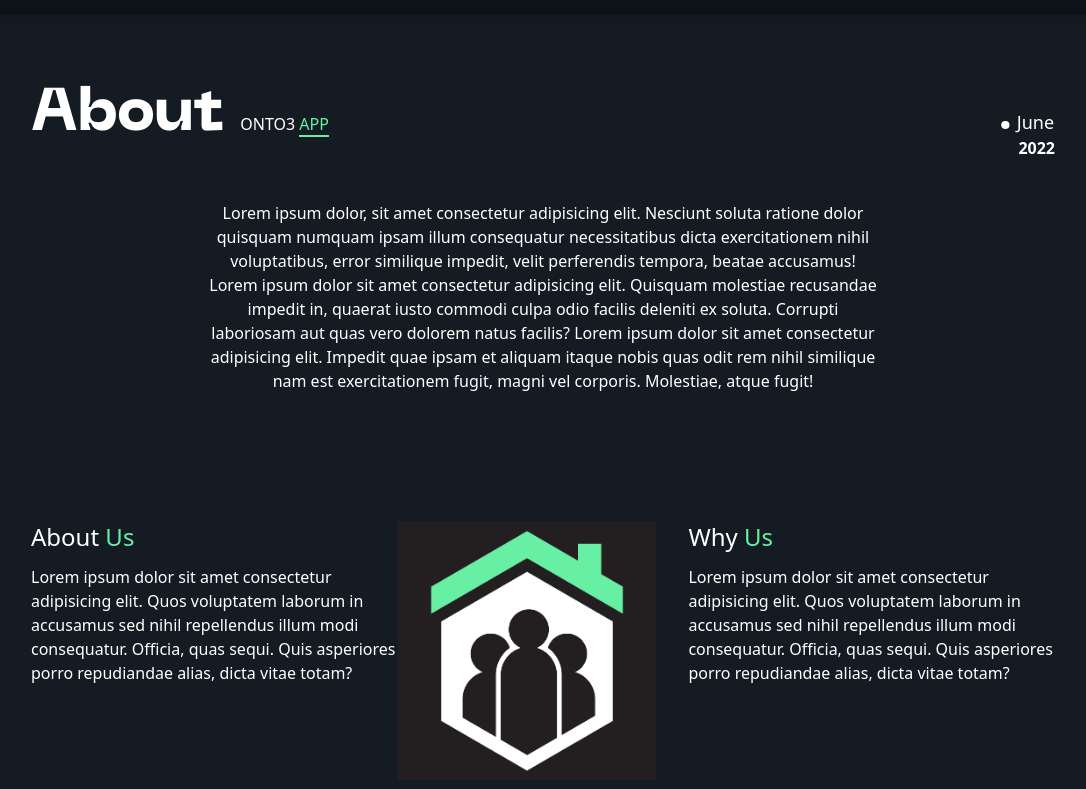
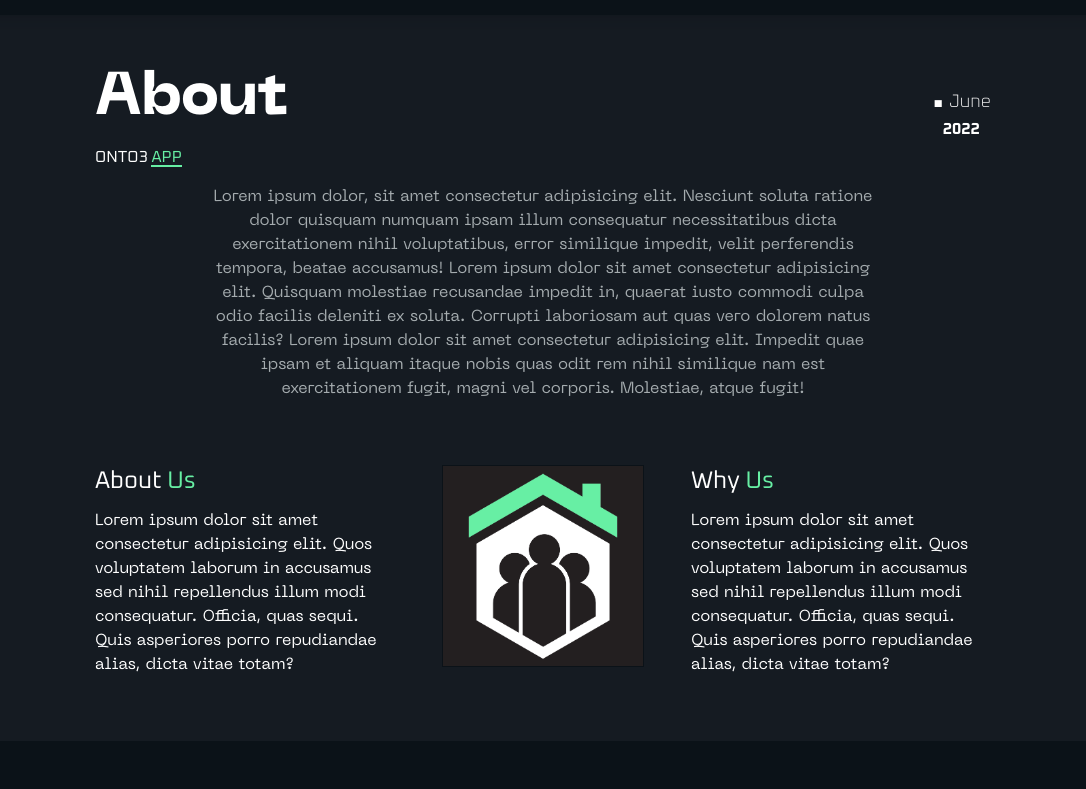
Before and after one commit to Theo-flux/onto3, a React (Vite) app: page / in a window 1280 px wide. Shown: the part 611-1400 px from the top of the page, without its empty margins (97-1183 px from the left). Built offline with nearby package versions, Linux system fonts and the light colour scheme.

Commit message:
about setion refactor

```diff
--- a/src/components/Newsletter.jsx
+++ b/src/components/Newsletter.jsx
@@ -9,7 +9,7 @@ function Newsletter({className}) {
             <p className="text-[13px] text-gray">Get early access to our news & releases</p>
         </div>
 
-        <form className="flex justify-between items-center bg-[#a5acaf50] px-2 py-2">
+        <form className="flex justify-between items-center bg-[#a5acaf50] px-2 py-2 border border-gray">
             <input
                 className="w-[60%] placeholder:text-gray placeholder:font-oxanium placeholder:text-xs md:text-base text-sm text-oxanium bg-transparent py-2 outline-0 text-gray"
                 placeholder="Enter your Email Address"
--- a/src/components/about/About.jsx
+++ b/src/components/about/About.jsx
@@ -1,42 +1,47 @@
 import React from "react";
 import { Section, Text, Title, Tag, Div } from "../../shared";
 import nft from "../../images/nft.png";
-import about from "../../images/about-2.png"
+import about from "../../images/about-2.png";
 
 function About() {
   return (
     <Section id="about" className={"bg-black"}>
      <Div>
-        <div className="flex flex-col md:flex-row justify-between mb-10 mt-4 items-center">
-          <div>
-            <Title className="inline-block">About</Title> <span className="text-white ml-3 ">ONTO3 <span className="text-green border-b-2">APP</span></span>
+       <div className="w-full mx-auto max-w-4xl">
+        <div className="flex justify-between mb-4 items-start font-oxanium">
+          <div className="flex flex-col">
+            <Title>About</Title>
+            <span className="text-white">ONTO3 <span className="text-green border-b-2">APP</span></span>
           </div>
-          <div>
+          <div className="font-oxanium flex flex-col justify-center items-center">
              <span className="text-white text-lg font-thin"><span className="text-5xl font-bold">.</span> June</span>
-             <span className="font-bold text-white block ml-5">2022</span>
+             <span className="font-bold text-white block">2022</span>
+          </div>
+        </div>
+        <div className="text-white md:text-center w-full mx-auto max-w-2xl font-oxanium text-gray">
+          <Text className="">Lorem ipsum dolor, sit amet consectetur adipisicing elit. Nesciunt soluta ratione dolor quisquam numquam ipsam illum consequatur necessitatibus dicta exercitationem nihil voluptatibus, error similique impedit, velit perferendis tempora, beatae accusamus!
+            Lorem ipsum dolor sit amet consectetur adipisicing elit. Quisquam molestiae recusandae impedit in, quaerat iusto commodi culpa odio facilis deleniti ex soluta. Corrupti laboriosam aut quas vero dolorem natus facilis?
+            Lorem ipsum dolor sit amet consectetur adipisicing elit. Impedit quae ipsam et aliquam itaque nobis quas odit rem nihil similique nam est exercitationem fugit, magni vel corporis. Molestiae, atque fugit!
+          </Text>
+        </div>
+      </div>
+
+      <div className="mt-8 md:mt-16 w-full mx-auto max-w-4xl">
+        <div className="flex flex-col md:flex-row justify-between items-start font-oxanium">
+          <div className="order-2 mb-8 md:mb-0 md:order-1 w-full max-w-[300px]">
+            <h3 className="text-2xl text-white">About <span className="text-green">Us</span></h3>
+            <Text className="text-white mt-3 text-gray">Lorem ipsum dolor sit amet consectetur adipisicing elit. Quos voluptatem laborum in accusamus sed nihil repellendus illum modi consequatur. Officia, quas sequi. Quis asperiores porro repudiandae alias, dicta vitae totam?</Text>
           </div>
 
+          <figure className="order-1 border border-bunker mb-4 md:mb-0 md:order-2">
+            <img src={about} className="w-[100px] md:w-[200px]" alt="" />
+          </figure>
+
+          <div className="font-oxanium order-3 md:order-3 w-full max-w-[300px]">
+            <h3 className="text-2xl text-white">Why <span className="text-green">Us</span></h3>
+            <Text className="text-white mt-3 text-gray">Lorem ipsum dolor sit amet consectetur adipisicing elit. Quos voluptatem laborum in accusamus sed nihil repellendus illum modi consequatur. Officia, quas sequi. Quis asperiores porro repudiandae alias, dicta vitae totam?</Text>
+          </div>
         </div>
-        <div className="text-white text-center w-full mx-auto max-w-2xl">
-            <p className="">Lorem ipsum dolor, sit amet consectetur adipisicing elit. Nesciunt soluta ratione dolor quisquam numquam ipsam illum consequatur necessitatibus dicta exercitationem nihil voluptatibus, error similique impedit, velit perferendis tempora, beatae accusamus!
-              Lorem ipsum dolor sit amet consectetur adipisicing elit. Quisquam molestiae recusandae impedit in, quaerat iusto commodi culpa odio facilis deleniti ex soluta. Corrupti laboriosam aut quas vero dolorem natus facilis?
-              Lorem ipsum dolor sit amet consectetur adipisicing elit. Impedit quae ipsam et aliquam itaque nobis quas odit rem nihil similique nam est exercitationem fugit, magni vel corporis. Molestiae, atque fugit!
-            </p>
-          </div>
-     </Div>
-     <Div>
-       <div className="flex justify-between">
-         <div className="">
-           <h3 className="text-2xl text-white">About <span className="text-green">Us</span></h3>
-           <p className="text-white mt-3">Lorem ipsum dolor sit amet consectetur adipisicing elit. Quos voluptatem laborum in accusamus sed nihil repellendus illum modi consequatur. Officia, quas sequi. Quis asperiores porro repudiandae alias, dicta vitae totam?</p>
-          </div>
-         <div>
-           <img src={about} alt="" />
-         </div>
-         <div className="ml-8">
-           <h3 className="text-2xl text-white">Why <span className="text-green">Us</span></h3>
-           <p className="text-white mt-3">Lorem ipsum dolor sit amet consectetur adipisicing elit. Quos voluptatem laborum in accusamus sed nihil repellendus illum modi consequatur. Officia, quas sequi. Quis asperiores porro repudiandae alias, dicta vitae totam?</p>
-          </div>
        </div>
      </Div>
     </Section>
--- a/src/components/home/Home.jsx
+++ b/src/components/home/Home.jsx
@@ -5,9 +5,9 @@ import { useMediaQuery } from "react-responsive";
 
 const Form = ({className}) => {
   return(
-    <form className={`flex justify-between w-full mx-auto max-w-[500px] items-center bg-[#a5acaf50] px-2 py-2 ${className}`}>
+    <form className={`flex justify-between w-full mx-auto max-w-[500px] items-center bg-[#a5acaf50] px-2 py-2 border border-gray ${className}`}>
       <input
-          className="w-[60%] placeholder:text-gray placeholder:font-oxanium placeholder:text-xs md:text-base text-sm text-oxanium bg-transparent py-2 outline-0 text-gray"
+          className="w-[50%] placeholder:text-gray placeholder:font-oxanium placeholder:text-xs md:text-base text-sm text-oxanium bg-transparent py-2 outline-0 text-gray"
           placeholder="Enter your Email Address"
       />
 
@@ -53,7 +53,7 @@ function Home() {
 
         <div className="bg-bunker absolute w-full bottom-0 md:bottom-[-10px] py-4 shadow-lg">
           <Text className="text-center mb-4">JOIN OUR WAITLIST</Text>
-          <Form className="mx-auto w-4/5"/>
+          <Form className="mx-auto w-11/12"/>
         </div>
       </div>
 
--- a/src/shared/typo/Title.jsx
+++ b/src/shared/typo/Title.jsx
@@ -4,7 +4,7 @@ import React, { Children } from "react";
 function Title({className, children}) {
   return (
     <h2
-      className={`text-white font-neue font-bold text-4xl mb-4 md:text-4xl lg:text-6xl md:mb-4 ${className}`}
+      className={`text-white font-neue font-bold text-4xl mb-2 md:text-4xl lg:text-6xl md:mb-4 ${className}`}
     >
       {children}
     </h2>
@@ -24,7 +24,7 @@ function SubTitle({className, children}) {
 function Text({className, children}) {
   return (
     <h2
-      className={`text-gray font-neue text-xs md:text-base  ${className}`}
+      className={`text-gray font-neue text-sm md:text-base  ${className}`}
     >
       {children}
     </h2>
```
